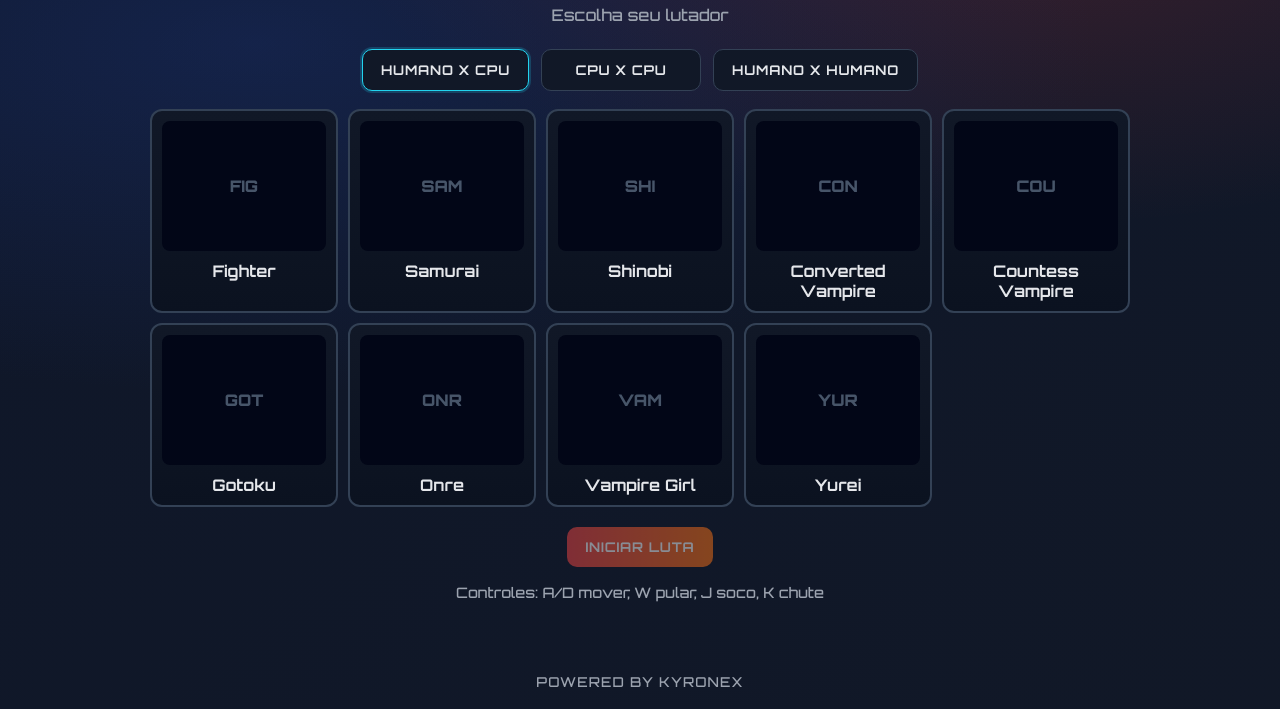
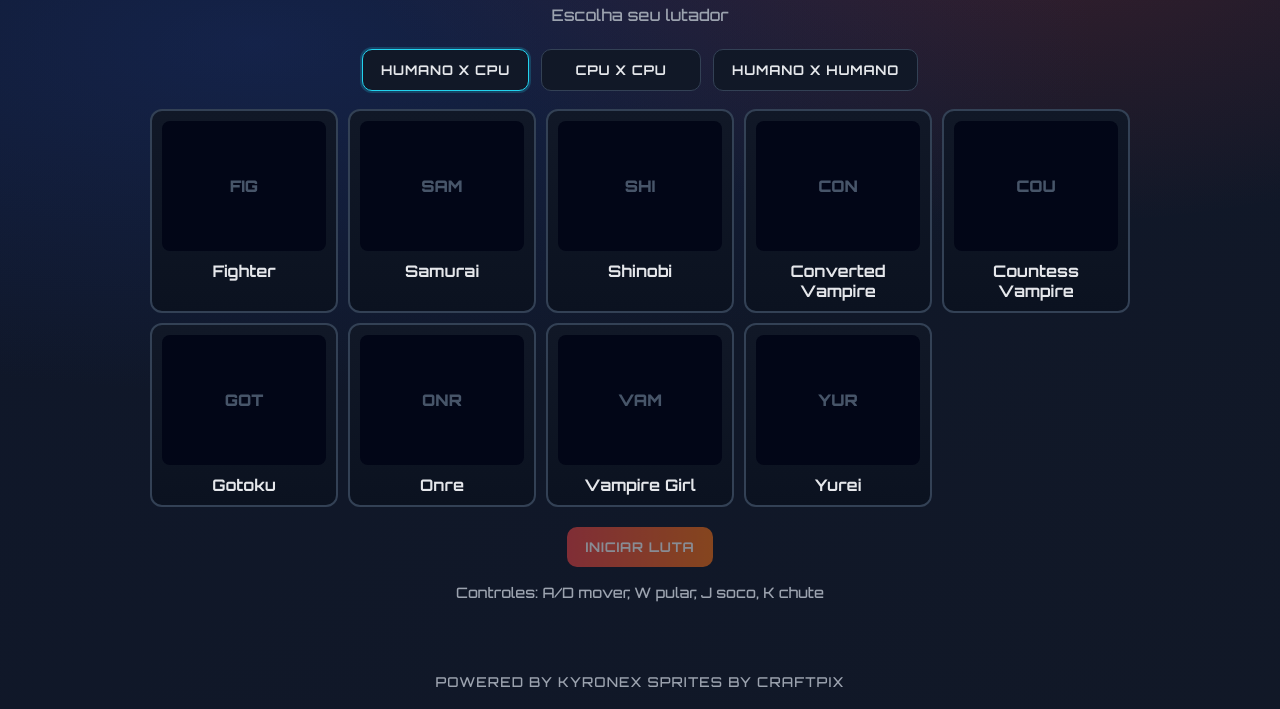
Before and after one commit to parkinnovation/gamefightdemo, a website: page index.html in a window 1280 px wide. Shown: the part 123-832 px from the top of the page. Drawn offline with Linux system fonts and the light colour scheme.

Commit message:
feat: generated by kyronex

```diff
--- a/index.html
+++ b/index.html
@@ -83,6 +83,7 @@
 
   <footer class="site-footer">
     <a href="https://www.kyronex.com.br" target="_blank" rel="noopener noreferrer">Powered By Kyronex</a>
+    <a href="https://craftpix.net/" target="_blank" rel="noopener noreferrer">Sprites by CraftPix</a>
   </footer>
 
   <script src="game.js"></script>
```
